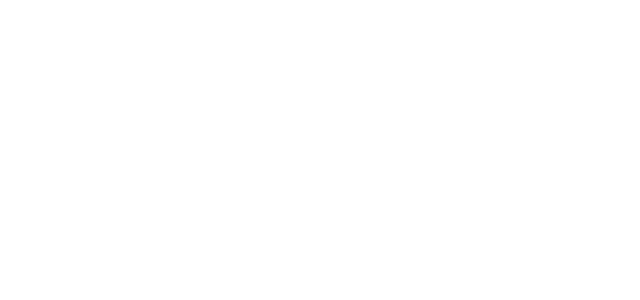
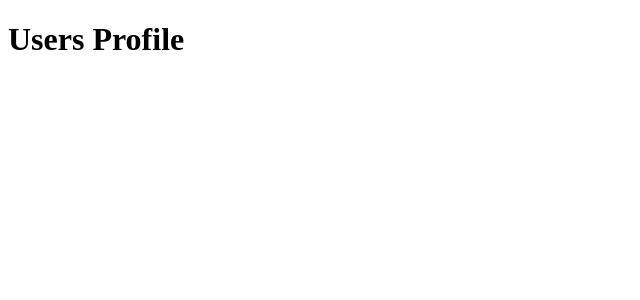
Before and after one commit to thebigdavec/NUXT-UDMY-The-basics, a Nuxt app: page /users/profile in a window 1280 px wide. Before the commit this address had no page. Shown: the top 300 px of the page, without its empty margins (0-640 px from the left). Built offline with nearby package versions, Linux system fonts and the light colour scheme.

Commit message:
04-Nested routes
04-Nested routes

```diff
--- /dev/null
+++ b/app/pages/users/age/index.vue
@@ -0,0 +1,3 @@
+<template>
+    <h1>User AGE</h1>
+</template>
--- /dev/null
+++ b/app/pages/users/index.vue
@@ -0,0 +1,3 @@
+<template>
+    <h1>Users</h1>
+</template>
--- /dev/null
+++ b/app/pages/users/profile.vue
@@ -0,0 +1,3 @@
+<template>
+    <h1>Users Profile</h1>
+</template>
```
